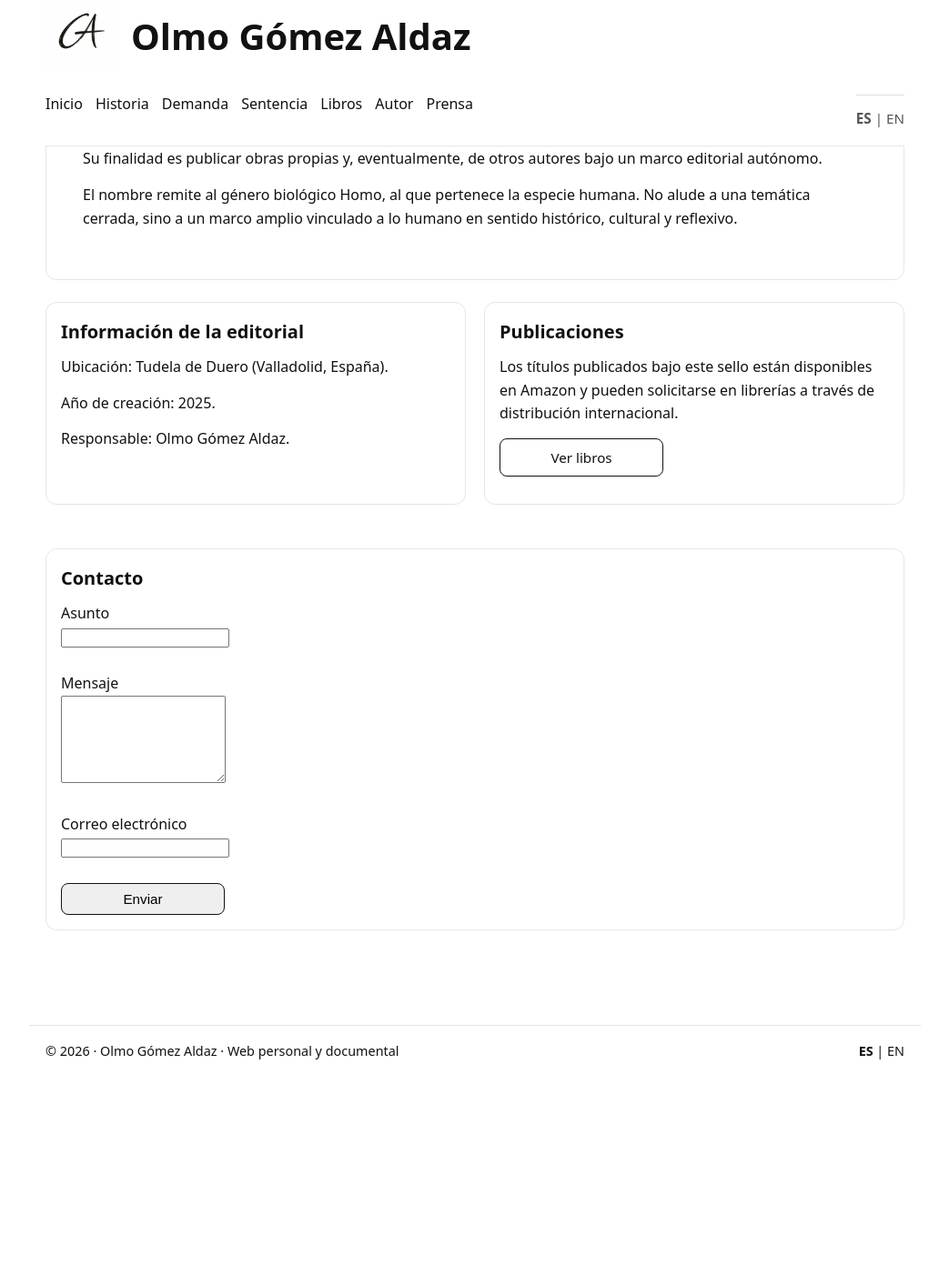
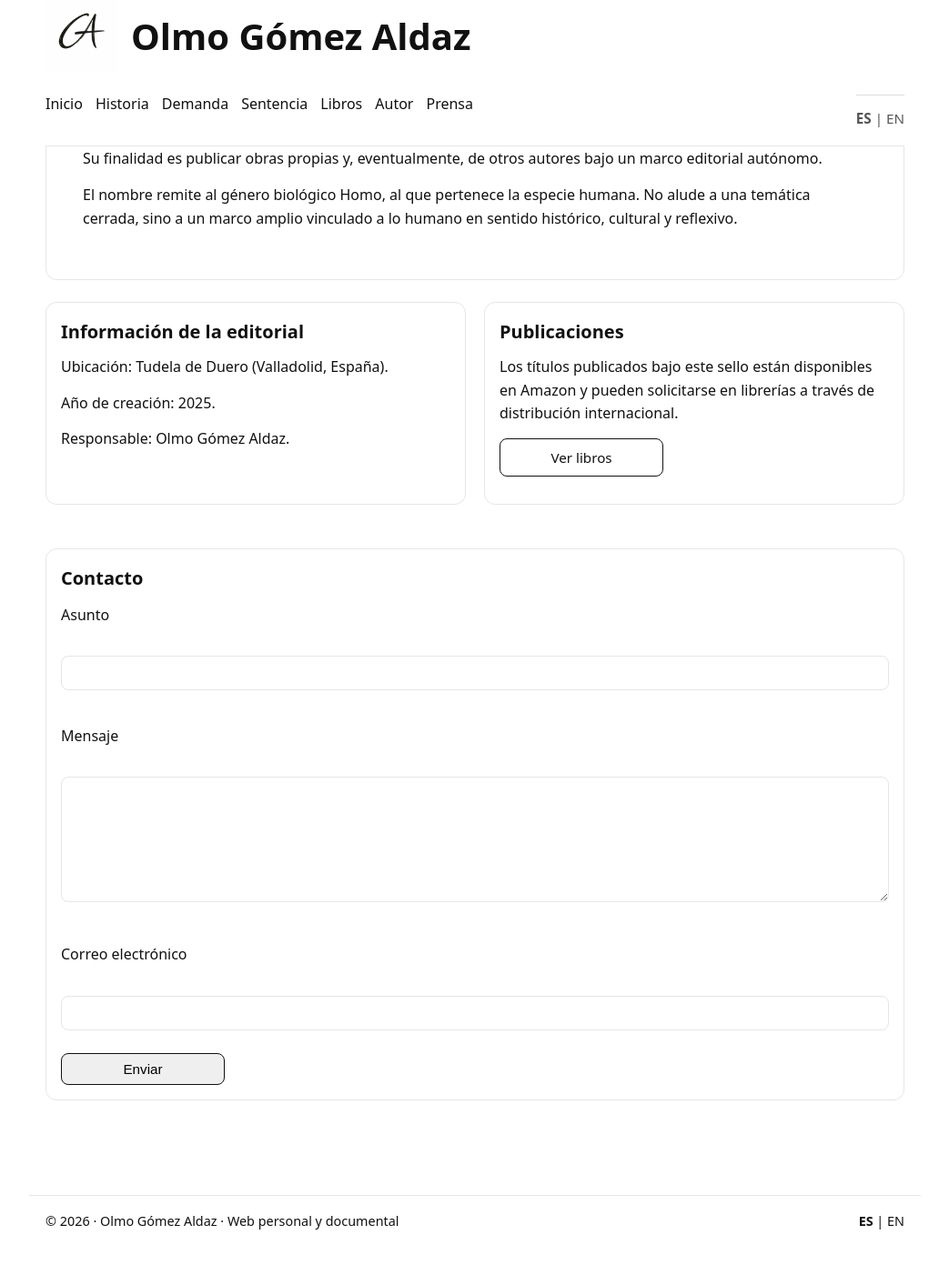
Before and after one commit to olmogaldaz/olmogaldaz.github.io, a Jekyll site: the page built from es/genus-homo/index.html, in a window 1280 px wide and 1400 px high, scrolled down 241 px. Shown: the top 1391 px of the window at 91% size, without its empty margins (118-1161 px from the left). Built offline with Jekyll 4.4.1, drawn with Linux system fonts in a browser that asks for light colours; before the commit the page ends 1454 px from its top, so only the background shows below that.

Commit message:
Update style.css

```diff
--- a/css/style.css
+++ b/css/style.css
@@ -263,6 +263,38 @@ nav a.active{
 }
 
 /* =========================
+   FORMULARIOS
+   ========================= */
+
+form {
+  margin-top: 8px;
+}
+
+form label {
+  display: block;
+  margin: 12px 0 6px 0;
+  font-weight: 500;
+}
+
+form input,
+form textarea {
+  width: 100%;
+  padding: 8px 10px;
+  border: 1px solid var(--line);
+  border-radius: 8px;
+  font-family: inherit;
+  font-size: 0.95rem;
+  background: #fff;
+}
+
+form textarea {
+  resize: vertical;
+}
+
+
+
+
+/* =========================
    RESPONSIVE (MÓVIL)
    ========================= */
 @media (max-width:600px){
```
